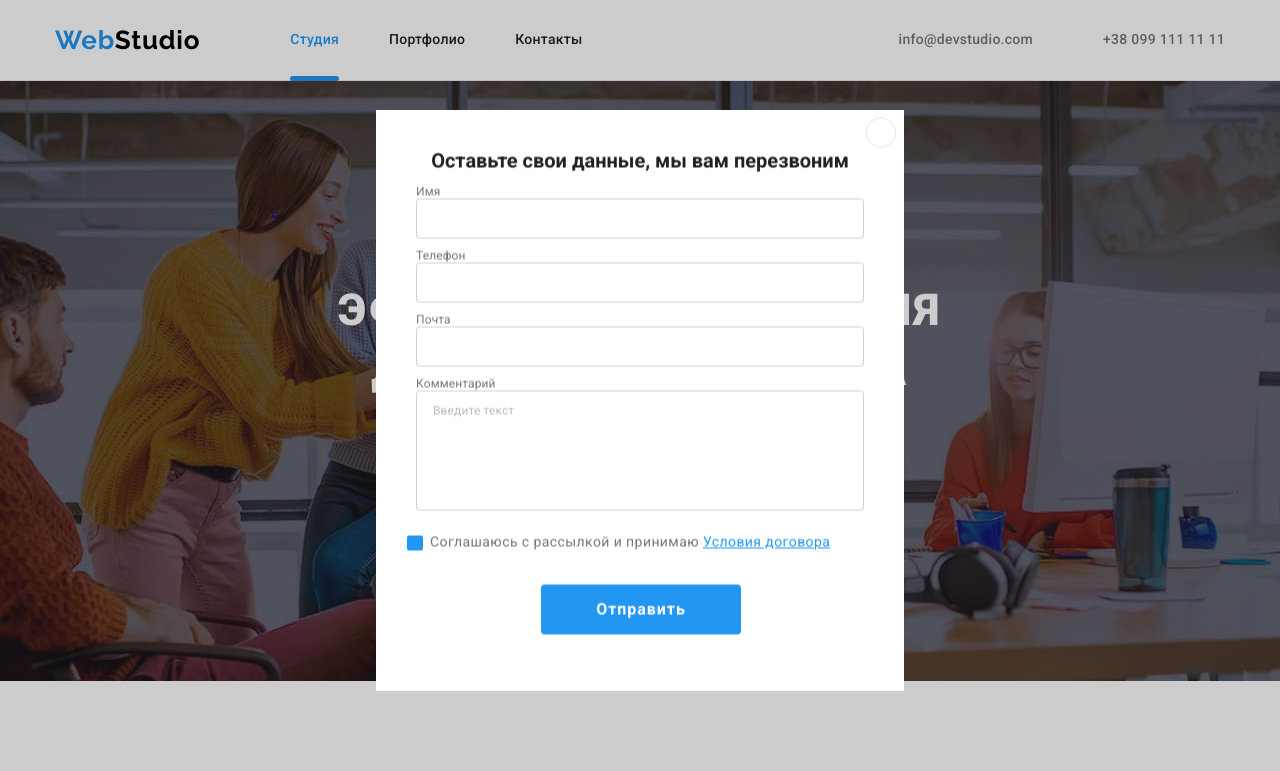
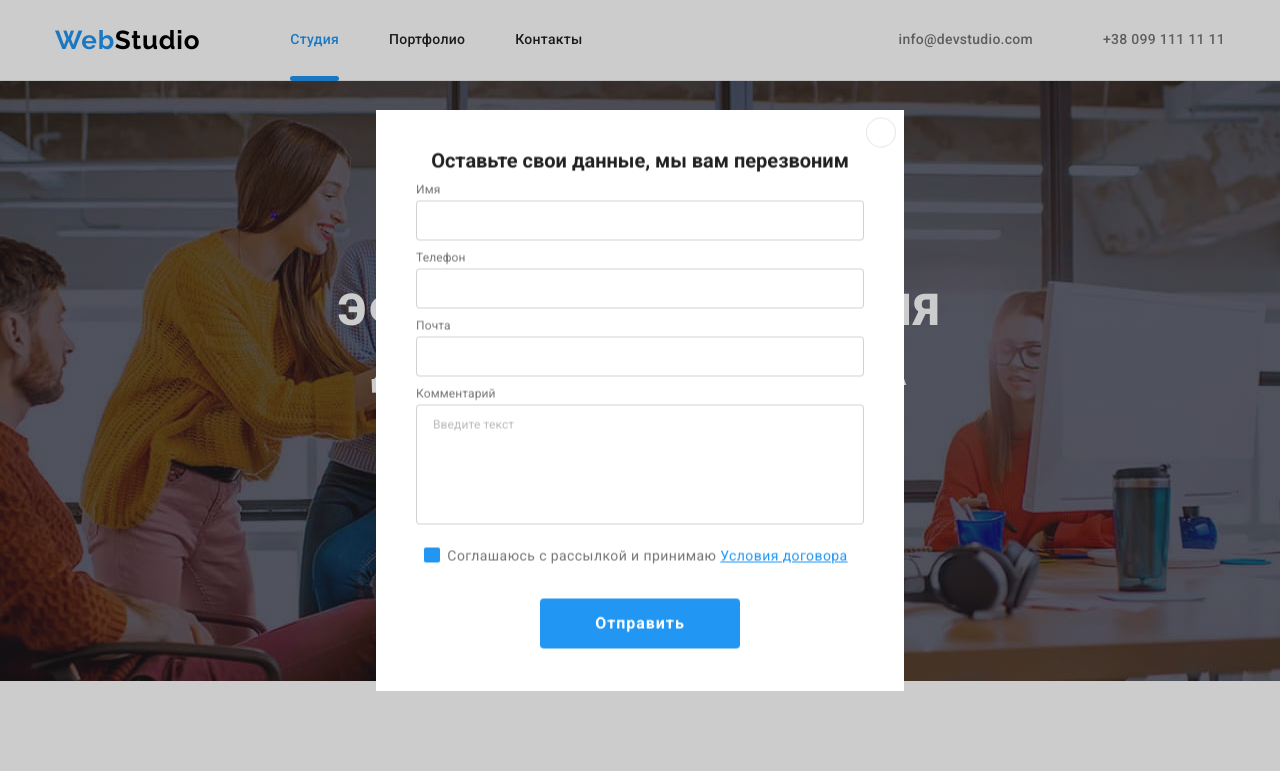
Before and after one commit to Dolor185/goit-markup-hw-06, a plain HTML site: page index.html in a window 1280 px wide. Both pictures are taken after a click on the button "Заказать услугу". Shown: the top 771 px of the page. Drawn offline with nearby package versions, Linux system fonts and the light colour scheme.

Commit message:
Изменил

```diff
--- a/css/styles.css
+++ b/css/styles.css
@@ -526,6 +526,7 @@ margin-top: 0;
 }
 
 .footer-input {
+  padding-left: 16px;
   width: 358px;
   height: 50px;
   border: 1px solid rgba(255, 255, 255, 0.3);
@@ -537,6 +538,8 @@ margin-top: 0;
 }
 
 .footer-input::placeholder{
+
+
   font-weight: 400;
   font-size: 16px;
   line-height: 1.25;
@@ -813,11 +816,14 @@ margin-top: 0;
   position: relative;
   display: flex;
   flex-direction: column;
-  margin-left: 40px;
-  margin-right: 40px;
-  margin-bottom: 10px;
+
   color: var(--primary-text-color);
 }
+
+.request {
+  padding: 40px;
+}
+
 
 .input-request{
   width: 448px;
@@ -832,14 +838,7 @@ margin-top: 0;
 
 
 .request > .text{
-margin-top: 40px;
-margin-bottom: 12px;
-margin-left: 40px;
-
-margin-right: 40px;
-
-
-
+  margin: 0;
   font-weight: 700;
   font-size: 20px;
   line-height: 1.15;
@@ -847,6 +846,10 @@ margin-right: 40px;
   color: var(--primary-text-color);
 }
 .label-request{
+  display: inline-block;
+  margin-bottom: 4px;
+  margin-top: 10px;
+
   font-weight: 400;
   font-size: 12px;
   line-height: 1.17;
@@ -892,12 +895,15 @@ margin-right: 40px;
 
 .agreement {
   position: relative;
-  margin-left: 54px;
-  margin-right: 51px;
+  text-align: center;
+  padding-left: 15px;
   margin-top: 20px;
+  margin-bottom: 30px;
 }
 
 .label-agreement {
+  width: 400px;
+  position: relative;
   font-weight: 400;
   font-size: 14px;
   line-height: 1.71;
@@ -908,12 +914,12 @@ margin-right: 40px;
   color: var(--accent-color);
 }
 
+.modal-btn {
+  display: block;
+  text-align: center;
+}
+
 .modal-button{
-  margin-left: 165px;
-  margin-top: 30px;
-  margin-right: 163px;
-  margin-bottom: 40px;
-
   width: 200px;
   height: 50px;
 
@@ -943,7 +949,7 @@ margin-right: 40px;
 .icon-request
 {
   position: absolute;
-  top:25px;
+  top:39px;
   left: 12px;
   width: 18px;
   height: 18px;
@@ -979,7 +985,7 @@ margin-right: 40px;
   position: absolute;
   display: inline-block;
   right: calc(100% + 7px);
-  top: 5px;
+  top: 0;
   width: 16px;
   height: 15px;
 
@@ -996,11 +1002,11 @@ margin-right: 40px;
 }
 
 
-.input-agreement:checked ~ .check {
+.input-agreement:checked ~ .label-agreement .check {
   background-color: var(--accent-color);
   border-color: transparent;
 }
 
-.input-agreement:checked ~ .check .icon-check{
+.input-agreement:checked ~.label-agreement .icon-check{
   fill: var(--white-color);
 }
--- a/index.html
+++ b/index.html
@@ -455,14 +455,16 @@
             <label class="label-agreement" for="check"
               >Соглашаюсь с рассылкой и принимаю
               <a class="link-agreement" href="/">Условия договора </a>
+              <span class="check">
+                <svg width="16px" height="15px" class="icon-check">
+                  <use href="./images/studio/sprite.svg#icon-icon-check"></use>
+                </svg>
+              </span>
             </label>
-            <span class="check">
-              <svg width="16px" height="15px" class="icon-check">
-                <use href="./images/studio/sprite.svg#icon-icon-check"></use>
-              </svg>
-            </span>
           </div>
-          <button class="modal-button" type="submit">Отправить</button>
+          <div class="modal-btn">
+            <button class="modal-button" type="submit">Отправить</button>
+          </div>
         </form>
       </div>
     </div>
```
